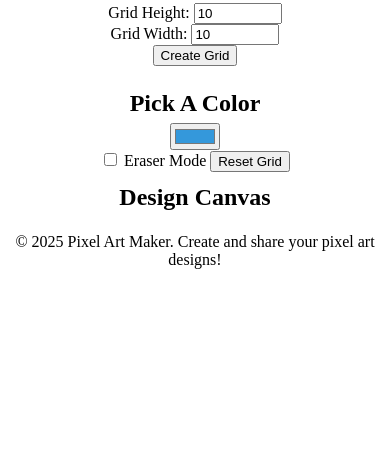
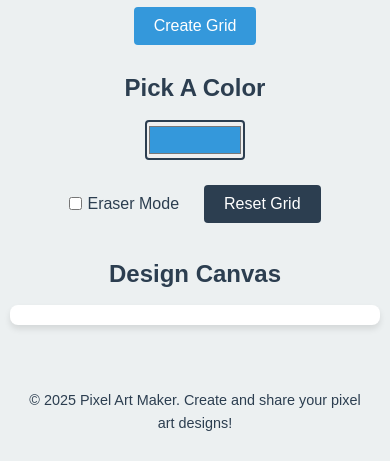
Before and after one commit to alexander-kuzmin-us/Pixel-Art-Maker-at-Masterschool, a plain HTML site: page index.html in a window 390 px wide. Shown: the part 421-882 px from the top of the page. Before the commit the page ends 844 px from the top, so only its background shows below. Drawn offline with nearby package versions, Linux system fonts and the light colour scheme.

Commit message:
Update styles.css
Implemented CSS variables for consistent theming
Added responsive design elements
Improved visual styling with shadows, transitions
Better organization of controls
Fixed spacing and alignment issues

```diff
--- a/styles.css
+++ b/styles.css
@@ -1,25 +1,143 @@
+/* Pixel Art Maker Styles */
+:root {
+    --primary-color: #3498db;
+    --secondary-color: #2c3e50;
+    --accent-color: #e74c3c;
+    --light-color: #ecf0f1;
+    --dark-color: #2c3e50;
+}
+
+* {
+    box-sizing: border-box;
+    margin: 0;
+    padding: 0;
+}
+
 body {
     text-align: center;
+    font-family: 'Arial', sans-serif;
+    line-height: 1.6;
+    color: var(--dark-color);
+    background-color: var(--light-color);
+    padding: 20px;
+    max-width: 1200px;
+    margin: 0 auto;
+}
+
+header {
+    margin-bottom: 2rem;
 }
 
 h1 {
-    font-family: Monoton;
-    font-size: 70px;
-    margin: 0.2em;
+    font-family: 'Monoton', cursive;
+    font-size: clamp(40px, 8vw, 70px);
+    margin: 0.2em 0;
+    color: var(--primary-color);
+    text-shadow: 2px 2px 4px rgba(0, 0, 0, 0.1);
+}
+
+.tagline {
+    font-size: 1.2rem;
+    color: var(--secondary-color);
+    margin-bottom: 1rem;
 }
 
 h2 {
-    margin: 1em 0 0.25em;
+    margin: 1em 0 0.5em;
+    color: var(--secondary-color);
+    font-size: 1.5rem;
 }
 
-h2:first-of-type {
-    margin-top: 0.5em;
+.controls {
+    margin-bottom: 2rem;
 }
 
-table,
-tr,
-td {
-    border: 1px solid black;
+.form-group {
+    display: inline-block;
+    margin: 0 10px 15px;
+}
+
+.form-group label {
+    display: block;
+    margin-bottom: 5px;
+    font-weight: bold;
+}
+
+input[type=number] {
+    width: 6em;
+    padding: 8px;
+    border: 2px solid var(--primary-color);
+    border-radius: 4px;
+}
+
+.btn {
+    background-color: var(--primary-color);
+    color: white;
+    border: none;
+    padding: 10px 20px;
+    border-radius: 4px;
+    cursor: pointer;
+    font-size: 1rem;
+    transition: background-color 0.3s;
+}
+
+.btn:hover {
+    background-color: #2980b9;
+}
+
+.btn-secondary {
+    background-color: var(--secondary-color);
+    margin-left: 10px;
+}
+
+.btn-secondary:hover {
+    background-color: #1a252f;
+}
+
+.color-controls {
+    display: flex;
+    flex-direction: column;
+    align-items: center;
+    gap: 15px;
+    margin-bottom: 15px;
+}
+
+input[type=color] {
+    width: 100px;
+    height: 40px;
+    border: 2px solid var(--secondary-color);
+    border-radius: 4px;
+    padding: 0;
+    cursor: pointer;
+}
+
+.tool-options {
+    display: flex;
+    align-items: center;
+    justify-content: center;
+    flex-wrap: wrap;
+    gap: 15px;
+    margin-top: 10px;
+}
+
+.checkbox-label {
+    display: flex;
+    align-items: center;
+    gap: 5px;
+    cursor: pointer;
+}
+
+.canvas-container {
+    margin: 20px auto;
+}
+
+.table-wrapper {
+    max-width: 100%;
+    overflow-x: auto;
+    padding: 10px;
+    background-color: white;
+    border-radius: 8px;
+    box-shadow: 0 4px 6px rgba(0, 0, 0, 0.1);
 }
 
 table {
@@ -33,8 +151,31 @@ tr {
 
 td {
     width: 20px;
+    height: 20px;
+    border: 1px solid #ddd;
+    cursor: pointer;
+    transition: background-color 0.1s;
 }
 
-input[type=number] {
-    width: 6em;
+td:hover {
+    opacity: 0.8;
 }
+
+footer {
+    margin-top: 3rem;
+    padding: 1rem;
+    font-size: 0.9rem;
+    color: var(--secondary-color);
+}
+
+/* Responsive adjustments */
+@media (max-width: 768px) {
+    body {
+        padding: 10px;
+    }
+
+    .form-group {
+        display: block;
+        margin: 0 0 15px;
+    }
+}
```
